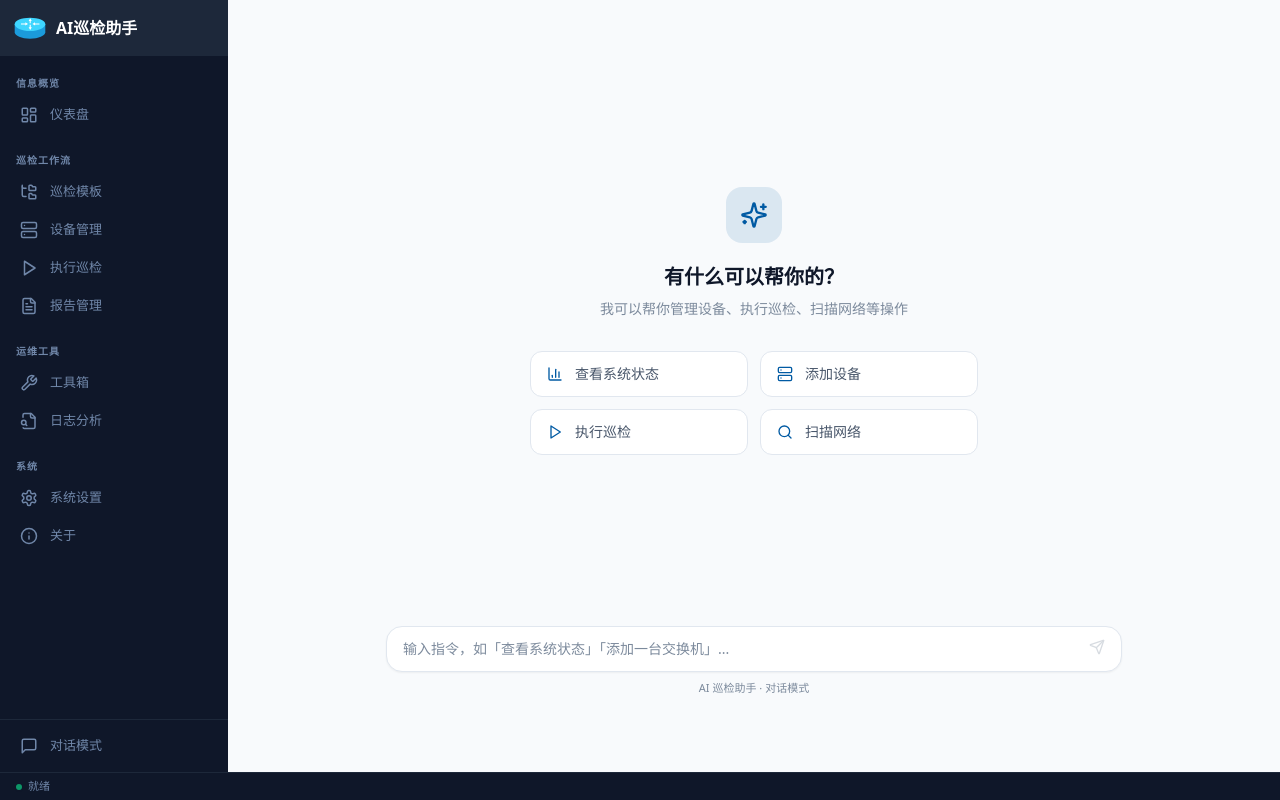
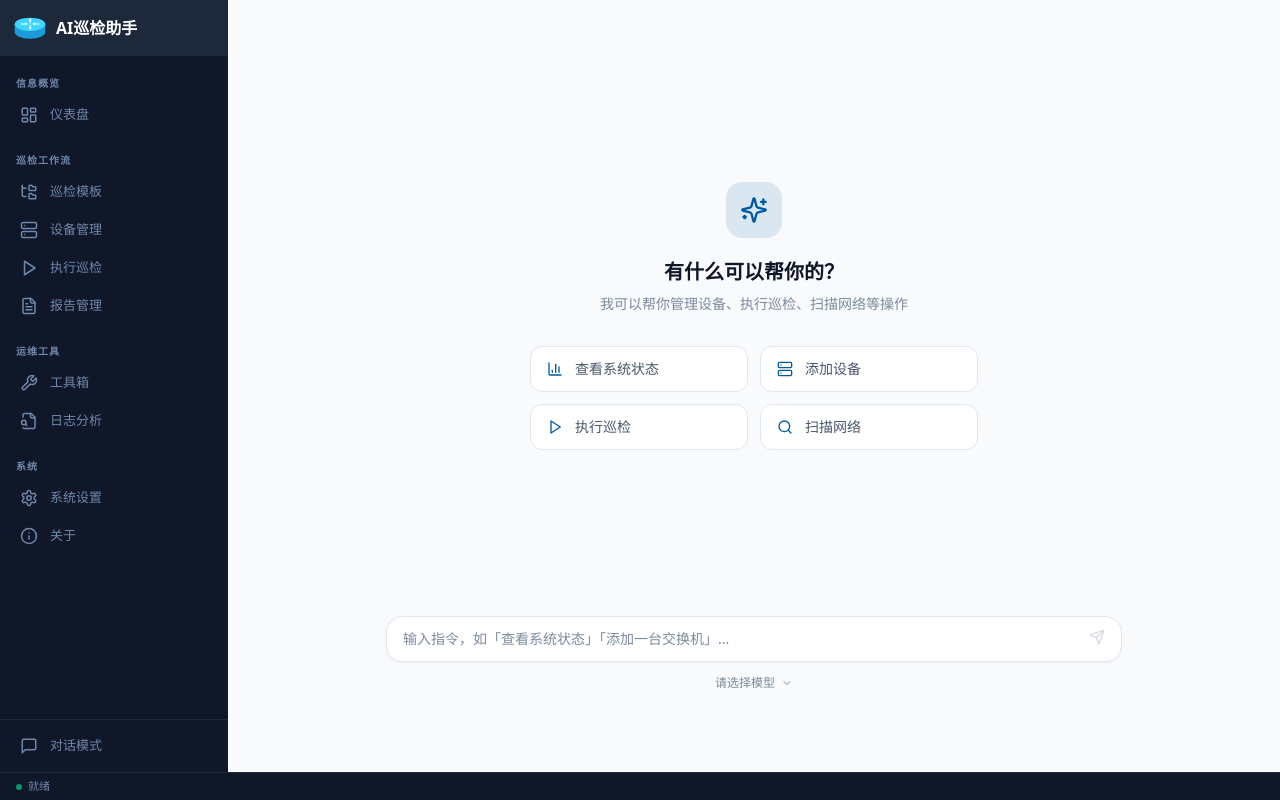
Before and after one commit to neowong/inspection-rust, a React (Vite) app: page /chat in a window 1280 px wide. Built offline with nearby package versions, Linux system fonts and the light colour scheme.

Commit message:
feat: 对话模式支持模型选择
- 输入框下方显示当前模型名称，点击展开下拉列表
- 列出所有已配置的 AI 模型（名称+型号）
- 默认选中激活的模型
- 后端 chat_with_ai 支持 config_id 参数指定模型

```diff
--- a/src/pages/ChatPage.tsx
+++ b/src/pages/ChatPage.tsx
@@ -1,10 +1,17 @@
 import { useState, useRef, useEffect } from "react";
 import { invoke } from "@tauri-apps/api/core";
-import { Send, Bot, User, Loader2, Sparkles, Server, Play, Search, BarChart3 } from "lucide-react";
+import { Send, Bot, User, Loader2, Sparkles, Server, Play, Search, BarChart3, ChevronDown, Check } from "lucide-react";
 
 interface Message {
   role: "user" | "assistant";
   content: string;
+}
+
+interface AiConfig {
+  id: number;
+  name: string;
+  model: string;
+  is_active: boolean;
 }
 
 const SYSTEM_PROMPT = `你是 AI 巡检助手的智能对话助手，帮助用户通过自然语言操作系统。
@@ -63,8 +70,34 @@ export default function ChatPage() {
   const [messages, setMessages] = useState<Message[]>([]);
   const [input, setInput] = useState("");
   const [loading, setLoading] = useState(false);
+  const [configs, setConfigs] = useState<AiConfig[]>([]);
+  const [selectedId, setSelectedId] = useState<number | null>(null);
+  const [showModelList, setShowModelList] = useState(false);
   const messagesEndRef = useRef<HTMLDivElement>(null);
   const inputRef = useRef<HTMLTextAreaElement>(null);
+  const modelListRef = useRef<HTMLDivElement>(null);
+
+  // 加载 AI 配置列表
+  useEffect(() => {
+    invoke<AiConfig[]>("list_ai_configs").then(list => {
+      setConfigs(list);
+      // 默认选中激活的模型
+      const active = list.find(c => c.is_active);
+      if (active) setSelectedId(active.id);
+      else if (list.length > 0) setSelectedId(list[0]!.id);
+    }).catch(() => {});
+  }, []);
+
+  // 点击外部关闭模型列表
+  useEffect(() => {
+    const handler = (e: MouseEvent) => {
+      if (modelListRef.current && !modelListRef.current.contains(e.target as Node)) {
+        setShowModelList(false);
+      }
+    };
+    document.addEventListener("mousedown", handler);
+    return () => document.removeEventListener("mousedown", handler);
+  }, []);
 
   useEffect(() => {
     messagesEndRef.current?.scrollIntoView({ behavior: "smooth" });
@@ -74,23 +107,24 @@ export default function ChatPage() {
     inputRef.current?.focus();
   }, []);
 
+  const selectedConfig = configs.find(c => c.id === selectedId);
+
   const handleSend = async (text?: string) => {
     const msg = (text || input).trim();
     if (!msg || loading) return;
+
+    if (!selectedId) {
+      setMessages(prev => [...prev, { role: "user", content: msg }, { role: "assistant", content: "请先在下方选择一个 AI 模型，或在「系统设置」中添加模型配置。" }]);
+      return;
+    }
 
     setInput("");
     setMessages(prev => [...prev, { role: "user", content: msg }]);
     setLoading(true);
 
     try {
-      const configs = await invoke<Array<{ id: number }>>("list_ai_configs");
-      if (!configs || configs.length === 0) {
-        setMessages(prev => [...prev, { role: "assistant", content: "请先在「系统设置」中配置并激活一个 AI 模型，才能使用对话模式。" }]);
-        setLoading(false);
-        return;
-      }
-
       const result = await invoke<string>("chat_with_ai", {
+        configId: selectedId,
         systemPrompt: SYSTEM_PROMPT,
         messages: [...messages, { role: "user", content: msg }],
       });
@@ -245,9 +279,56 @@ export default function ChatPage() {
               <Send size={16} />
             </button>
           </div>
-          <p className="text-center text-[11px] mt-2" style={{ color: "hsl(var(--text-tertiary))" }}>
-            AI 巡检助手 · 对话模式
-          </p>
+
+          {/* 模型选择器 */}
+          <div className="flex items-center justify-center mt-2">
+            <div ref={modelListRef} className="relative">
+              <button
+                onClick={() => setShowModelList(!showModelList)}
+                className="flex items-center gap-1.5 px-3 py-1 rounded-lg text-[12px] transition-colors
+                  hover:bg-[hsl(var(--bg-hover))]"
+                style={{ color: "hsl(var(--text-tertiary))" }}
+              >
+                {selectedConfig ? (
+                  <>
+                    <span className="font-medium" style={{ color: "hsl(var(--text-secondary))" }}>
+                      {selectedConfig.name}
+                    </span>
+                    <span>·</span>
+                    <span>{selectedConfig.model}</span>
+                  </>
+                ) : (
+                  <span>请选择模型</span>
+                )}
+                <ChevronDown size={12} className={`transition-transform ${showModelList ? "rotate-180" : ""}`} />
+              </button>
+
+              {showModelList && configs.length > 0 && (
+                <div
+                  className="absolute bottom-full left-1/2 -translate-x-1/2 mb-1 w-64 rounded-xl border shadow-lg overflow-hidden z-50"
+                  style={{ backgroundColor: "hsl(var(--bg-card))", borderColor: "hsl(var(--border))" }}
+                >
+                  {configs.map(c => (
+                    <button
+                      key={c.id}
+                      onClick={() => { setSelectedId(c.id); setShowModelList(false); }}
+                      className="flex items-center justify-between w-full px-3 py-2.5 text-left text-sm transition-colors
+                        hover:bg-[hsl(var(--bg-hover))]"
+                      style={{ color: "hsl(var(--text-primary))" }}
+                    >
+                      <div className="flex flex-col">
+                        <span className="font-medium">{c.name}</span>
+                        <span className="text-[11px]" style={{ color: "hsl(var(--text-tertiary))" }}>{c.model}</span>
+                      </div>
+                      {c.id === selectedId && (
+                        <Check size={14} style={{ color: "hsl(var(--accent))" }} />
+                      )}
+                    </button>
+                  ))}
+                </div>
+              )}
+            </div>
+          </div>
         </div>
       </div>
     </div>
```
Also changed, not shown: 1 other file (tests, documents, lock files or other folders).
